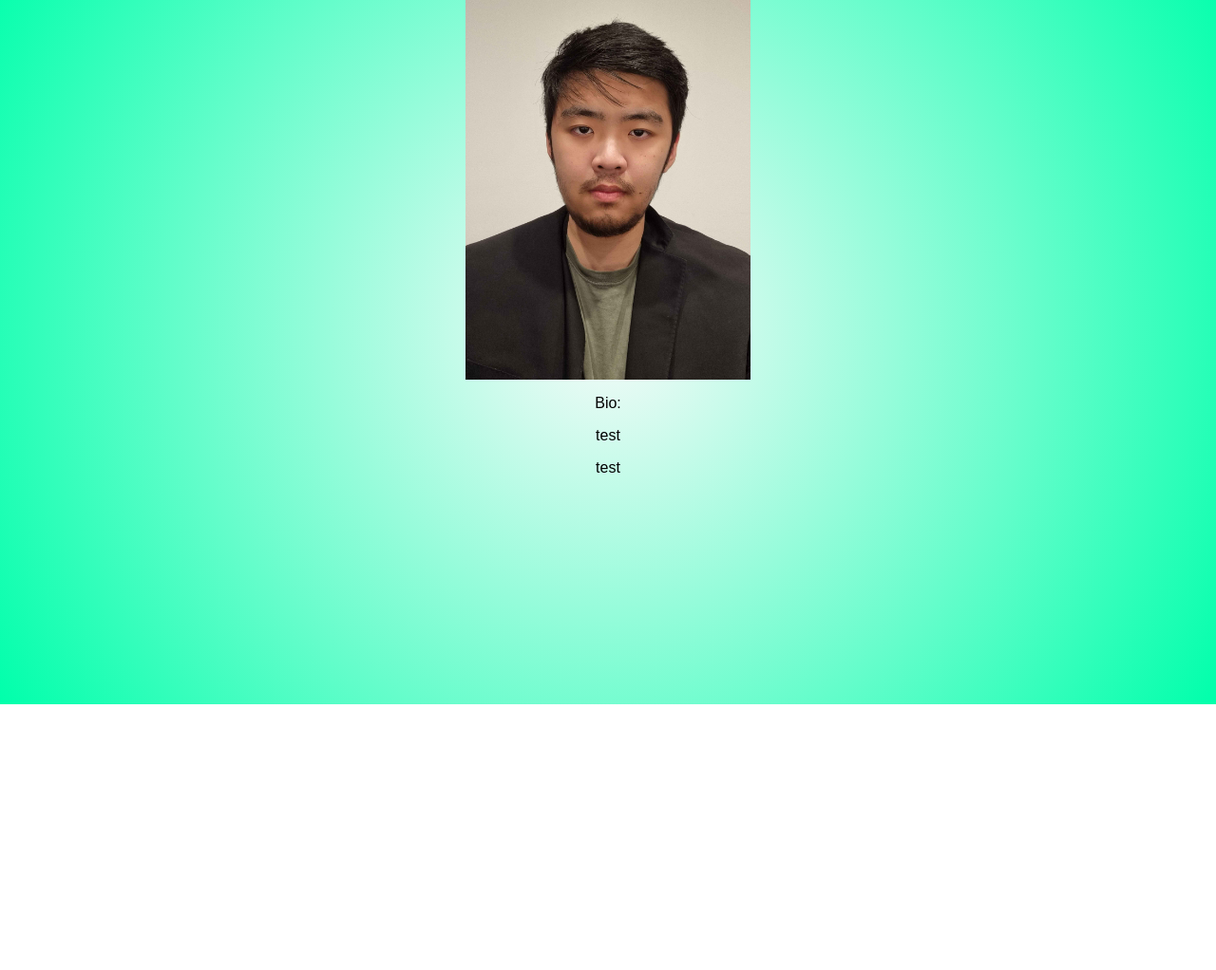
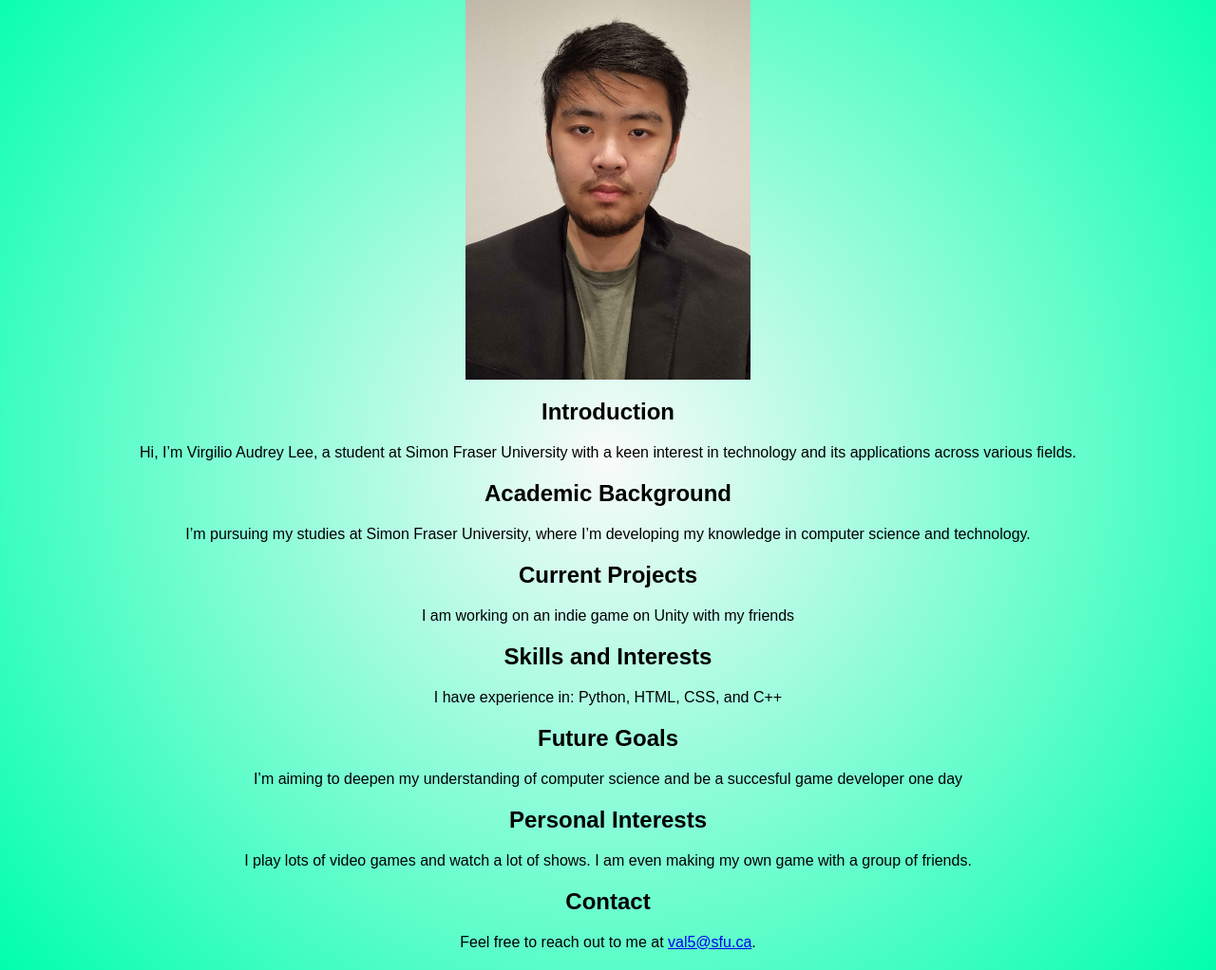
Before and after one commit to CraxAF/CraxAF.github.io, a plain HTML site: page index.html in a window 1280 px wide. Shown: the part 58-1080 px from the top of the page at 95% size. Before the commit the page ends 800 px from the top, so only its background shows below. Drawn offline with Linux system fonts and the light colour scheme.

Commit message:
added bio about myself

```diff
--- a/index.html
+++ b/index.html
@@ -8,8 +8,38 @@
 <body>
     <h1>Virgilio's Portfolio</h1>
     <img src="virgilio pic.jpg" alt="Picture of Virgilio Lee">
-    <p>Bio:</p>
-    <p>test</p>
-    <p>test</p>
-</body>
+    <section class="section">
+        <h2>Introduction</h2>
+        <p>Hi, I’m Virgilio Audrey Lee, a student at Simon Fraser University with a keen interest in technology and its applications across various fields.</p>
+    </section>
+
+    <section class="section">
+        <h2>Academic Background</h2>
+        <p>I’m pursuing my studies at Simon Fraser University, where I’m developing my knowledge in computer science and technology.</p>
+    </section>
+
+    <section class="section">
+        <h2>Current Projects</h2>
+        <p>I am working on an indie game on Unity with my friends</p>
+    </section>
+
+    <section class="section">
+        <h2>Skills and Interests</h2>
+        <p>I have experience in: Python, HTML, CSS, and C++</p>
+    </section>
+
+    <section class="section">
+        <h2>Future Goals</h2>
+        <p>I’m aiming to deepen my understanding of computer science and be a succesful game developer one day</p>
+    </section>
+
+    <section class="section">
+        <h2>Personal Interests</h2>
+        <p>I play lots of video games and watch a lot of shows. I am even making my own game with a group of friends.</p>
+    </section>
+
+    <section class="section">
+        <h2>Contact</h2>
+        <p>Feel free to reach out to me at <a href="mailto:val5@sfu.ca">val5@sfu.ca</a>.</p>
+    </section>
 </html>
```
